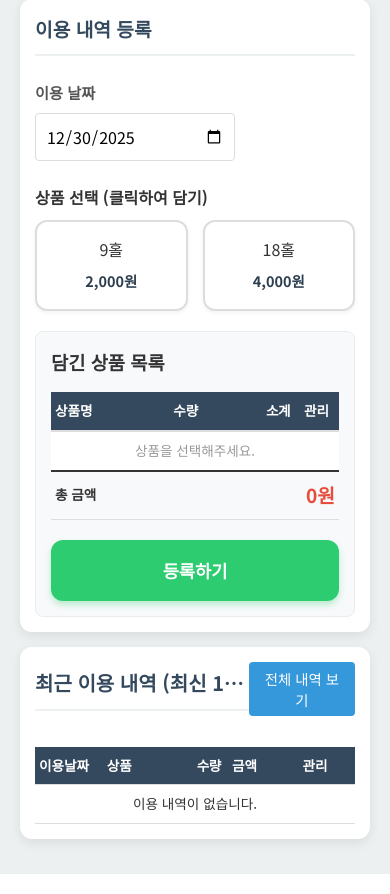
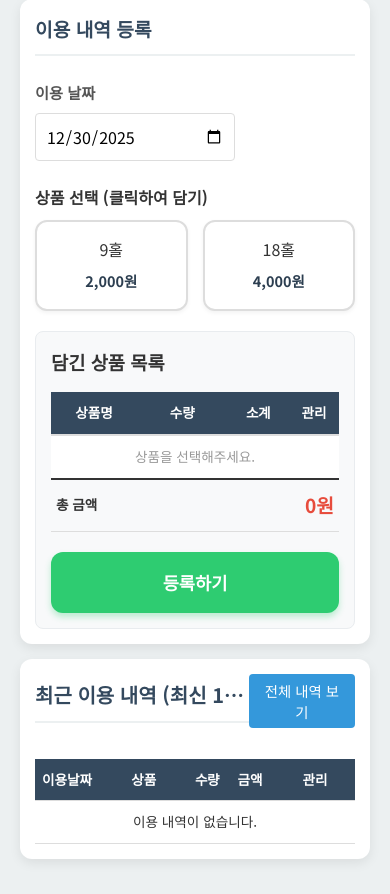
Before and after one commit to pdk3028-coder/screengolf-usage, a Flask app: page /dashboard in a window 390 px wide. Shown: the part 188-1082 px from the top of the page. Run offline with Flask 3, Linux system fonts and the light colour scheme; the visitor is signed in with stand-in values (Sample User, id 1); data that the repository does not hold is empty.

Commit message:
Finalize mobile table alignment and spacing

```diff
--- a/templates/dashboard.html
+++ b/templates/dashboard.html
@@ -399,82 +399,84 @@
             font-size: 0.9rem !important;
         }
 
-        /* 모바일 테이블 공통 스타일 축소 */
+        /* 모바일 테이블 공통 스타일: 가운데 정렬 & 균등 여백 */
         table th,
         table td {
-            padding: 8px 4px !important;
-            /* 패딩 최소화 */
+            padding: 10px 5px !important;
+            /* 여백 균등하고 넉넉하게 */
+            text-align: center !important;
+            /* 무조건 가운데 정렬 */
+            vertical-align: middle !important;
             font-size: 0.85rem !important;
-            /* 폰트 사이즈 전체 축소 */
         }
 
         /* ___장바구니 테이블 최적화___ */
-        /* 1. 상품명: 자동 (가장 넓게) */
+        /* 1. 상품명 */
         #cart-tbody td:nth-child(1),
         table th:nth-child(1) {
             width: auto !important;
             white-space: nowrap !important;
         }
 
-        /* 2. 수량: 버튼 때문에 최소 공간 필요 (약 90px) */
+        /* 2. 수량 */
         #cart-tbody td:nth-child(2),
         table th:nth-child(2) {
             width: 90px !important;
         }
 
-        /* 3. 소계: 금액 표시, 줄바꿈 방지 */
+        /* 3. 소계 */
         #cart-tbody td:nth-child(3),
         table th:nth-child(3) {
             width: auto !important;
-            /* 남는 공간 활용 */
             white-space: nowrap !important;
             letter-spacing: -0.5px;
-            /* 자간 축소 */
         }
 
-        /* 4. 관리(삭제): 최소화 */
+        /* 4. 관리 */
         #cart-tbody td:nth-child(4),
         table th:nth-child(4) {
-            width: 45px !important;
+            width: 50px !important;
+            /* 조금 더 여유 */
             padding: 2px !important;
         }
 
         /* 수량 조절 버튼 더 작게 */
         .qty-btn {
-            width: 24px !important;
-            height: 24px !important;
+            width: 28px !important;
+            /* 살짝 키움 */
+            height: 28px !important;
             font-size: 0.9rem !important;
         }
 
         .qty-input {
-            width: 32px !important;
-            /* 인풋도 축소 */
-            height: 24px !important;
+            width: 36px !important;
+            height: 28px !important;
             font-size: 0.9rem !important;
         }
 
-        /* 삭제 버튼: 글자 대신 아이콘 느낌의 작은 버튼으로 변경 고려 or 세로쓰기 */
-        /* 여기서는 글자 크기를 확 줄이거나 패딩을 없앰 */
         .btn-delete {
-            padding: 4px 2px !important;
+            padding: 6px 4px !important;
+            /* 터치 쉽도록 */
             font-size: 0.75rem !important;
             min-width: unset !important;
-            /* 최소너비 해제 */
             width: 100%;
             word-break: break-all;
-            /* 필요하면 줄바꿈 */
             line-height: 1.1;
         }
 
         /* ___최근 이용 내역 테이블 최적화___ */
-        /* 이용날짜/상품/수량/금액/관리 */
-        .table-responsive table th,
-        .table-responsive table td {
-            white-space: nowrap !important;
-            /* 모든 셀 한 줄 유지 */
+        /* 헤더 중앙 정렬 */
+        .table-responsive table th {
+            text-align: center !important;
         }
 
-        /* 금액 숫자 폰트 약간 작게해서 한줄 유도 */
+        /* 데이터 중앙 정렬 (금액 우측 정렬 제거 -> 중앙 정렬) */
+        .table-responsive table td {
+            text-align: center !important;
+            white-space: nowrap !important;
+        }
+
+        /* 금액 숫자 폰트 조정 */
         .table-responsive table td:nth-child(4) {
             font-weight: bold;
             font-size: 0.8rem !important;
```
